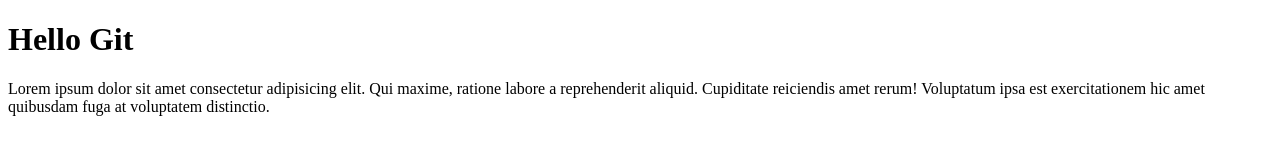
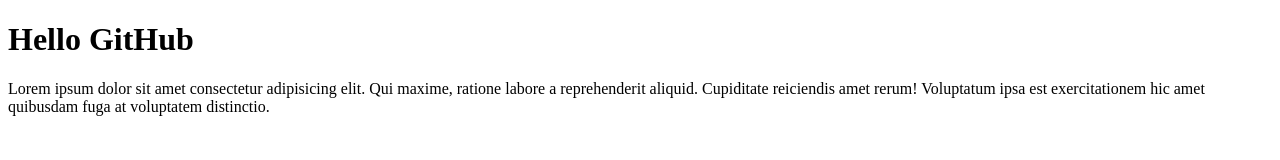
Before and after one commit to JRudransh/git-test, a plain HTML site: page index.html in a window 1280 px wide. Drawn offline with Linux system fonts and the light colour scheme.

Commit message:
Changed h1 name next line Hello git

```diff
--- a/index.html
+++ b/index.html
@@ -7,7 +7,7 @@
     <title>Git Class</title>
 </head>
 <body>
-    <h1>Hello Git</h1>
+    <h1>Hello GitHub</h1>
     <p>
         Lorem ipsum dolor sit amet consectetur adipisicing elit. Qui maxime, ratione labore a reprehenderit aliquid. Cupiditate reiciendis amet rerum! Voluptatum ipsa est exercitationem hic amet quibusdam fuga at voluptatem distinctio.
     </p>
```
